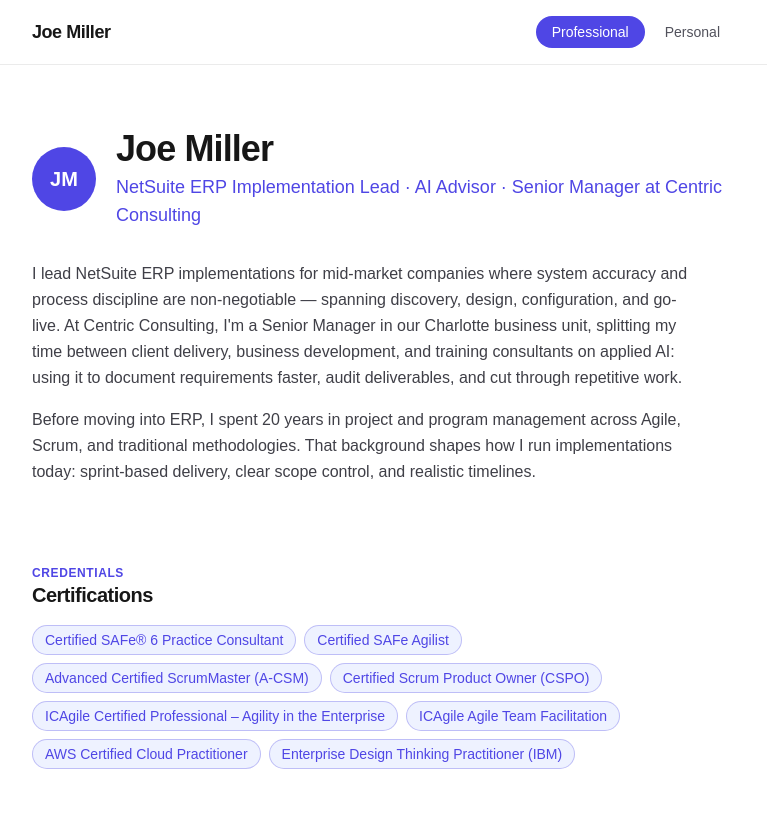
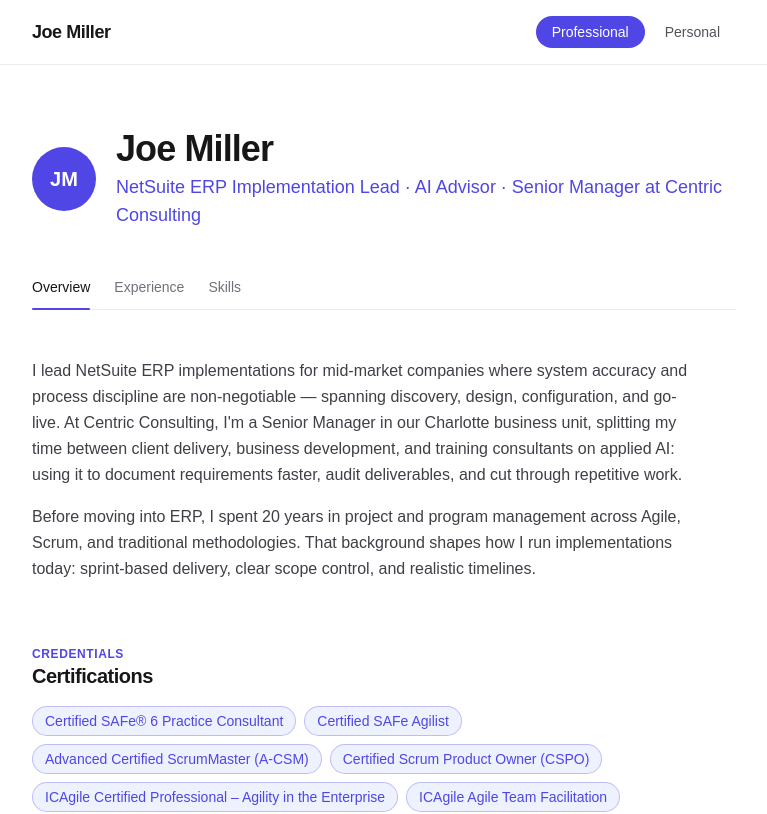
Before and after one commit to millerjoe49/miller-joe-bio, a Next.js app: page / in a window 1280 px wide. Shown: the top 814 px of the page, without its empty margins (256-1023 px from the left). Built offline with nearby package versions, Linux system fonts and the light colour scheme.

Commit message:
Restructure Professional page into tabs (Overview/Experience/Skills)

```diff
--- a/app/page.tsx
+++ b/app/page.tsx
@@ -1,3 +1,7 @@
+"use client";
+
+import { useState } from "react";
+
 const certifications = [
   "Certified SAFe® 6 Practice Consultant",
   "Certified SAFe Agilist",
@@ -118,6 +122,9 @@
   { school: "Gateway Technical College", degree: "Associate of Science", dates: "1997 – 1999" },
 ];
 
+const TABS = ["Overview", "Experience", "Skills"] as const;
+type Tab = (typeof TABS)[number];
+
 function SectionHeading({ kicker, children }: { kicker: string; children: React.ReactNode }) {
   return (
     <div className="mb-4">
@@ -127,24 +134,11 @@
   );
 }
 
-export default function ProfessionalPage() {
+function OverviewTab() {
   return (
-    <div className="mx-auto max-w-3xl px-6 py-16 sm:px-8">
-      {/* Hero */}
-      <section className="mb-20">
-        <div className="flex items-center gap-5">
-          <div className="flex h-16 w-16 shrink-0 items-center justify-center rounded-full bg-accent text-xl font-semibold text-white">
-            JM
-          </div>
-          <div>
-            <h1 className="text-3xl font-bold tracking-tight sm:text-4xl">Joe Miller</h1>
-            <p className="mt-1 text-base text-accent sm:text-lg">
-              NetSuite ERP Implementation Lead · AI Advisor · Senior Manager at Centric
-              Consulting
-            </p>
-          </div>
-        </div>
-        <p className="mt-8 max-w-2xl leading-relaxed text-zinc-700 dark:text-zinc-300">
+    <>
+      <section className="mb-16">
+        <p className="max-w-2xl leading-relaxed text-zinc-700 dark:text-zinc-300">
           I lead NetSuite ERP implementations for mid-market companies where system accuracy
           and process discipline are non-negotiable — spanning discovery, design,
           configuration, and go-live. At Centric Consulting, I&apos;m a Senior Manager in our
@@ -160,8 +154,7 @@
         </p>
       </section>
 
-      {/* Certifications */}
-      <section className="mb-20">
+      <section>
         <SectionHeading kicker="Credentials">Certifications</SectionHeading>
         <div className="flex flex-wrap gap-2">
           {certifications.map((cert) => (
@@ -174,9 +167,14 @@
           ))}
         </div>
       </section>
+    </>
+  );
+}
 
-      {/* Recent engagements */}
-      <section className="mb-20">
+function ExperienceTab() {
+  return (
+    <>
+      <section className="mb-16">
         <SectionHeading kicker="Track Record">Recent Client Engagements</SectionHeading>
         <p className="-mt-2 mb-6 text-sm text-zinc-500 dark:text-zinc-400">
           Delivered as a consultant with Centric Consulting.
@@ -200,8 +198,7 @@
         </div>
       </section>
 
-      {/* Earlier career */}
-      <section className="mb-20">
+      <section>
         <SectionHeading kicker="Background">Earlier Career</SectionHeading>
         <div className="divide-y divide-black/[.08] dark:divide-white/[.145]">
           {earlierCareer.map((job) => (
@@ -217,9 +214,14 @@
           ))}
         </div>
       </section>
+    </>
+  );
+}
 
-      {/* Skills */}
-      <section className="mb-20">
+function SkillsTab() {
+  return (
+    <>
+      <section className="mb-16">
         <SectionHeading kicker="Toolkit">Skills</SectionHeading>
         <div className="space-y-5">
           {skillGroups.map((group) => (
@@ -242,8 +244,7 @@
         </div>
       </section>
 
-      {/* Education */}
-      <section className="mb-20">
+      <section className="mb-16">
         <SectionHeading kicker="Foundation">Education</SectionHeading>
         <div className="space-y-2">
           {education.map((ed) => (
@@ -260,7 +261,6 @@
         </div>
       </section>
 
-      {/* Contact */}
       <section className="rounded-2xl bg-accent-soft px-8 py-10 text-center">
         <h2 className="text-xl font-semibold tracking-tight text-foreground">
           Let&apos;s Connect
@@ -283,6 +283,55 @@
           </a>
         </p>
       </section>
+    </>
+  );
+}
+
+export default function ProfessionalPage() {
+  const [tab, setTab] = useState<Tab>("Overview");
+
+  return (
+    <div className="mx-auto max-w-3xl px-6 py-16 sm:px-8">
+      {/* Hero */}
+      <section className="mb-12">
+        <div className="flex items-center gap-5">
+          <div className="flex h-16 w-16 shrink-0 items-center justify-center rounded-full bg-accent text-xl font-semibold text-white">
+            JM
+          </div>
+          <div>
+            <h1 className="text-3xl font-bold tracking-tight sm:text-4xl">Joe Miller</h1>
+            <p className="mt-1 text-base text-accent sm:text-lg">
+              NetSuite ERP Implementation Lead · AI Advisor · Senior Manager at Centric
+              Consulting
+            </p>
+          </div>
+        </div>
+      </section>
+
+      {/* Tab bar */}
+      <div className="mb-12 flex gap-6 border-b border-black/[.08] dark:border-white/[.145]">
+        {TABS.map((t) => (
+          <button
+            key={t}
+            onClick={() => setTab(t)}
+            className={`relative pb-3 text-sm font-medium transition-colors ${
+              tab === t
+                ? "text-foreground"
+                : "text-zinc-500 hover:text-foreground dark:text-zinc-400"
+            }`}
+          >
+            {t}
+            {tab === t && (
+              <span className="absolute inset-x-0 -bottom-px h-0.5 rounded-full bg-accent" />
+            )}
+          </button>
+        ))}
+      </div>
+
+      {/* Tab content */}
+      {tab === "Overview" && <OverviewTab />}
+      {tab === "Experience" && <ExperienceTab />}
+      {tab === "Skills" && <SkillsTab />}
     </div>
   );
 }
```
